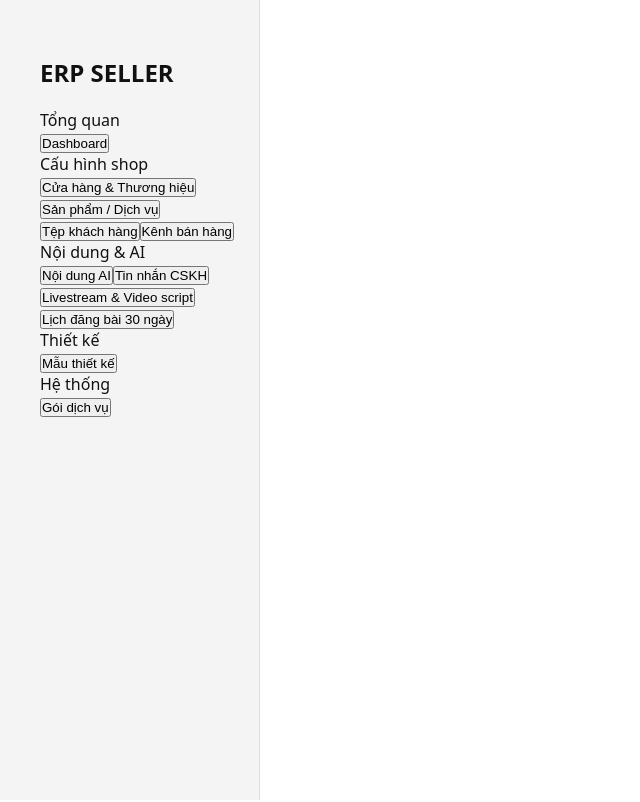
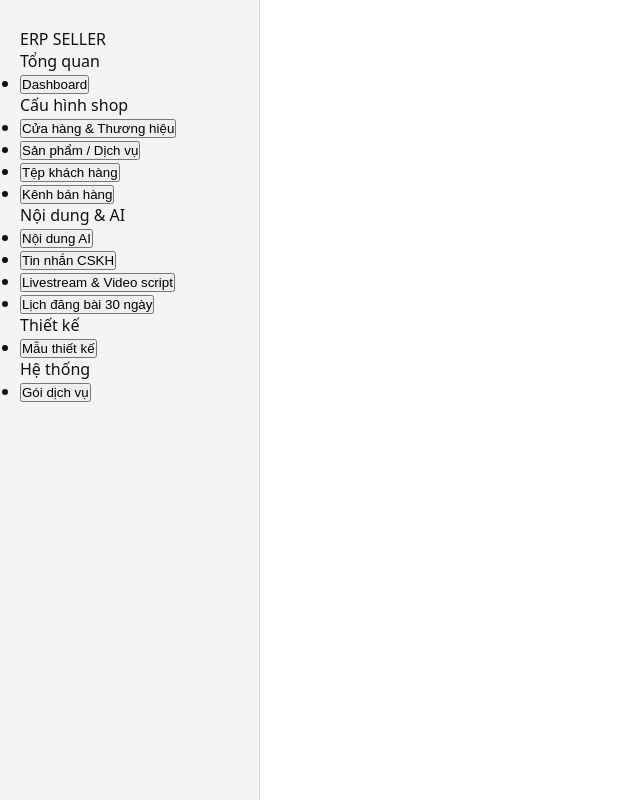
Before and after one commit to conlele0201/erp-seller-crm, a Next.js app: page / in a window 1280 px wide. Shown: the top 802 px of the page, without its empty margins (0-640 px from the left). Built offline with nearby package versions, Linux system fonts and the light colour scheme.

Commit message:
Update Sidebar.js

```diff
--- a/components/Sidebar.js
+++ b/components/Sidebar.js
@@ -1,14 +1,15 @@
+// components/Sidebar.js
 "use client";
 
 import { useState } from "react";
 
-const MENU = [
+const menuGroups = [
   {
-    group: "Tổng quan",
+    title: "Tổng quan",
     items: ["Dashboard"],
   },
   {
-    group: "Cấu hình shop",
+    title: "Cấu hình shop",
     items: [
       "Cửa hàng & Thương hiệu",
       "Sản phẩm / Dịch vụ",
@@ -17,7 +18,7 @@ const MENU = [
     ],
   },
   {
-    group: "Nội dung & AI",
+    title: "Nội dung & AI",
     items: [
       "Nội dung AI",
       "Tin nhắn CSKH",
@@ -26,40 +27,44 @@ const MENU = [
     ],
   },
   {
-    group: "Thiết kế",
+    title: "Thiết kế",
     items: ["Mẫu thiết kế"],
   },
   {
-    group: "Hệ thống",
+    title: "Hệ thống",
     items: ["Gói dịch vụ"],
   },
 ];
 
 export default function Sidebar() {
-  // Mặc định đang chọn "Cửa hàng & Thương hiệu"
-  const [active, setActive] = useState("Cửa hàng & Thương hiệu");
+  // Mặc định chọn "Cửa hàng & Thương hiệu" giống hình anh gửi
+  const [activeItem, setActiveItem] = useState("Cửa hàng & Thương hiệu");
 
   return (
-    <div className="sidebar">
-      <h2 className="sidebar-title">ERP SELLER</h2>
+    <div className="sidebar-inner">
+      <div className="sidebar-logo">ERP SELLER</div>
 
-      {MENU.map((group) => (
-        <div key={group.group}>
-          <div className="sidebar-group-title">{group.group}</div>
+      {menuGroups.map((group) => (
+        <div key={group.title} className="sidebar-group">
+          <div className="sidebar-group-title">{group.title}</div>
 
-          {group.items.map((item) => (
-            <button
-              key={item}
-              type="button"
-              onClick={() => setActive(item)}
-              className={
-                "sidebar-item" +
-                (active === item ? " sidebar-item-active" : "")
-              }
-            >
-              {item}
-            </button>
-          ))}
+          <ul className="sidebar-list">
+            {group.items.map((item) => {
+              const isActive = item === activeItem;
+
+              return (
+                <li key={item}>
+                  <button
+                    type="button"
+                    className={`sidebar-item ${isActive ? "active" : ""}`}
+                    onClick={() => setActiveItem(item)}
+                  >
+                    {item}
+                  </button>
+                </li>
+              );
+            })}
+          </ul>
         </div>
       ))}
     </div>
```
